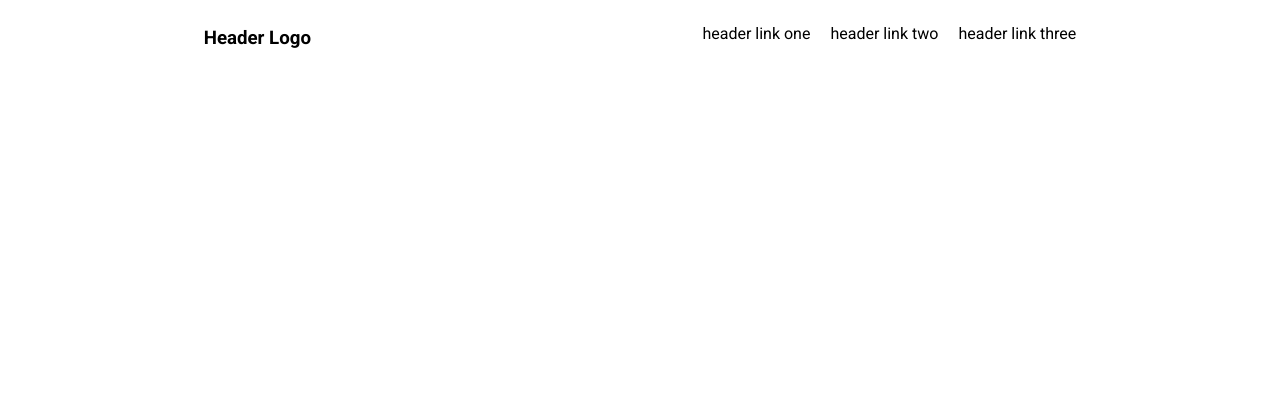
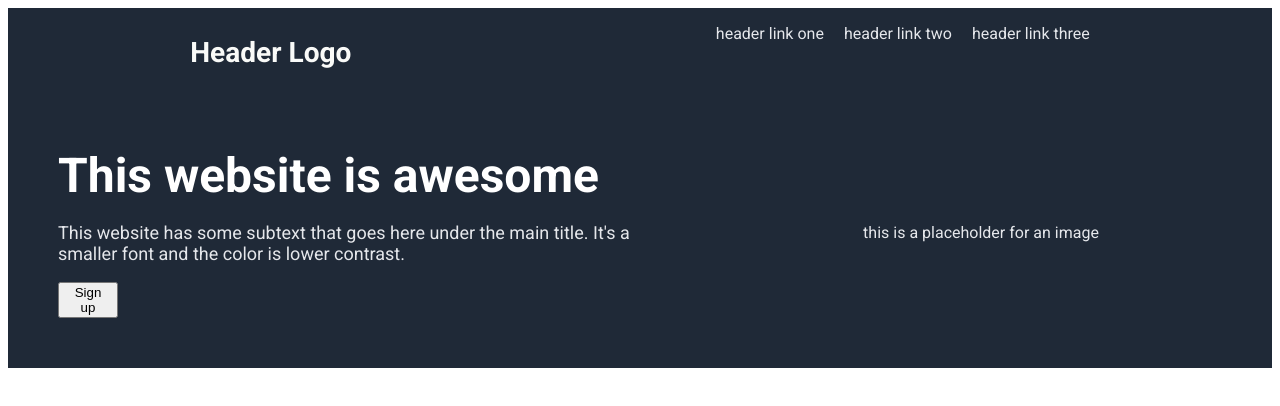
Before and after one commit to opowell28/odin-landing-page, a plain HTML site: page index.html in a window 1280 px wide. Drawn offline with Linux system fonts and the light colour scheme.

Commit message:
Finish arranging header section

```diff
--- a/index.html
+++ b/index.html
@@ -18,5 +18,17 @@
             <p>header link three</p>
         </div>
     </div>
+
+    <div class="info-container">
+        <div class="awesome-container">
+            <h1 id="awesome-heading">This website is awesome</h1>
+            <p id="awesome-text">This website has some subtext that goes here under the main title.
+                It's a smaller font and the color is lower contrast.
+            </p>
+            <button class="signup-button">Sign up</button>
+        </div>
+        <div class="img-placeholder">this is a placeholder for an image</div>
+    </div>
+
 </body>
 </html>
--- a/styles.css
+++ b/styles.css
@@ -6,13 +6,55 @@ html {
     display: flex;
     flex-direction: row;
     justify-content: space-around;
+    background-color: #1f2937;
+    color: white;
 }
 
 .left-links {
     display: flex;
+    font-size: 24px;
+    color: #f9faf8;
 }
 
 .right-links {
     display: flex;
     gap: 20px;
+    color: #e5e7eb;
 }
+
+.info-container {
+    display: flex;
+    background-color: #1f2937;
+}
+
+.awesome-container {
+    display: flex;
+    flex-direction: column;
+    flex: 1;
+    align-items: left;
+    margin: 50px;
+}
+
+#awesome-heading {
+    margin: 0;
+    color: white;
+    font-size: 48px;
+    font-weight: bolder;
+}
+
+#awesome-text {
+    font-size: 18px;
+    color: #e5e7eb;
+}
+
+.img-placeholder {
+    display: flex;
+    flex: 1;
+    align-items: center;
+    justify-content: center;
+    color: #e5e7eb;
+}
+
+.signup-button {
+    width: 60px;
+}
```
